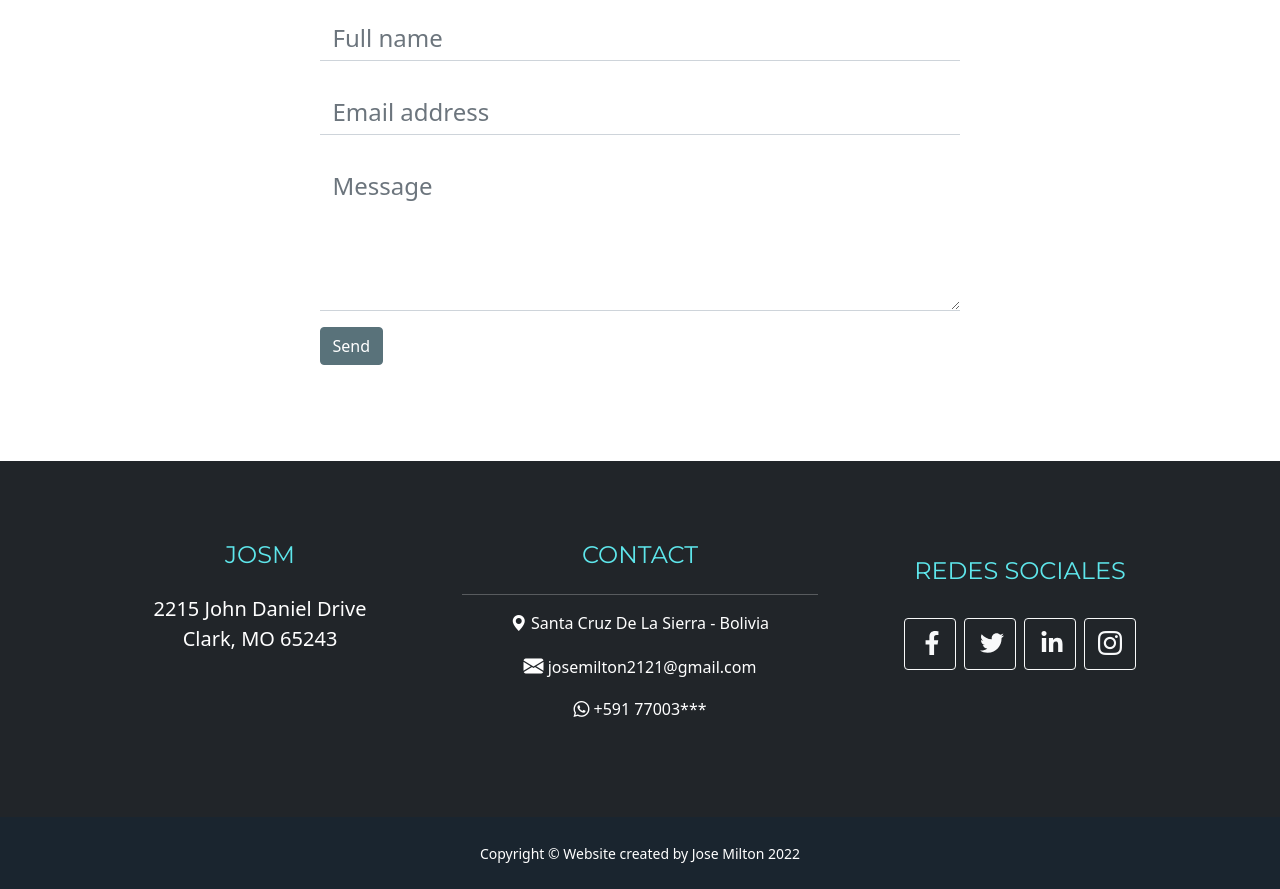
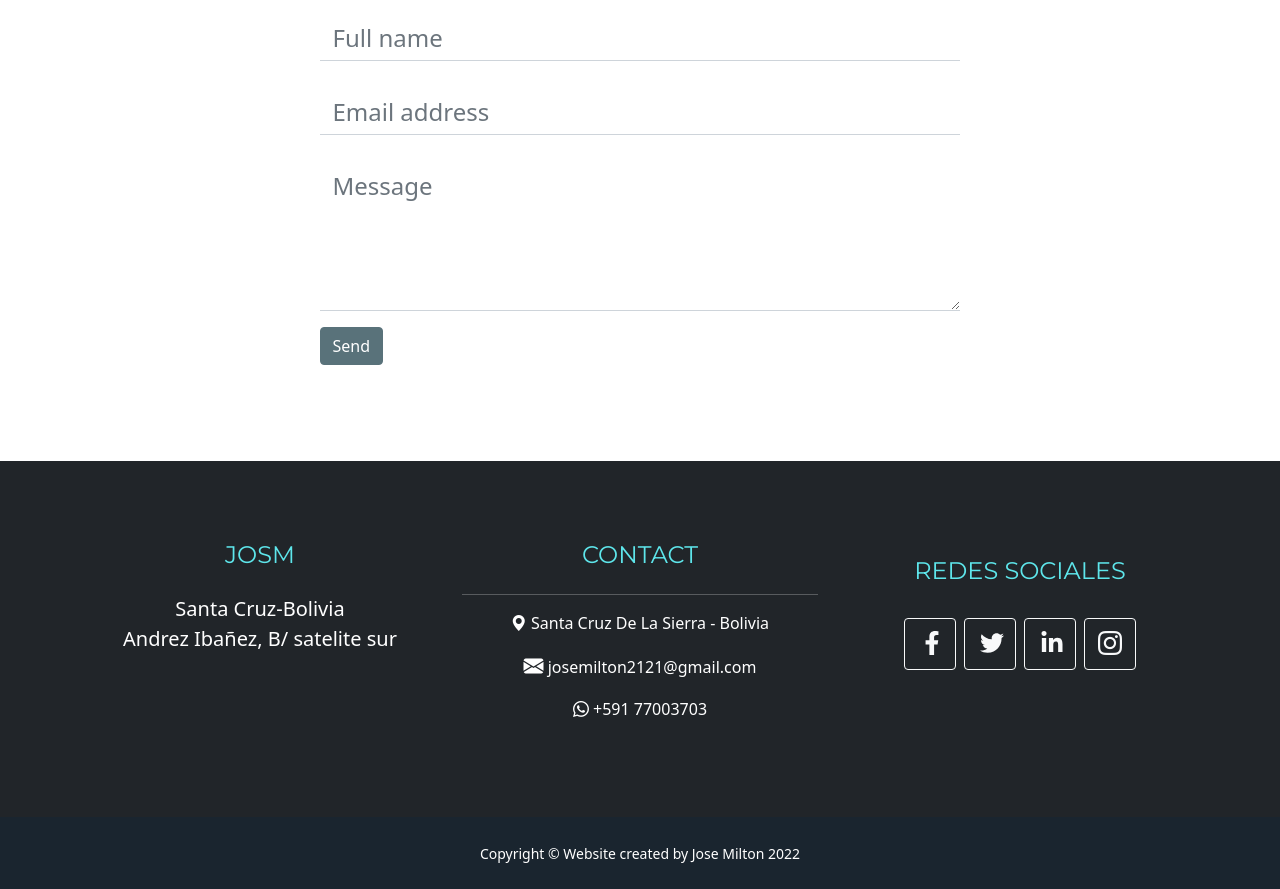
Before and after one commit to JosMGo/portfolio, a website: page index.html in a window 1280 px wide. Shown: the part 2997-3886 px from the top of the page. Drawn offline with nearby package versions, Linux system fonts and the light colour scheme.

Commit message:
tercer commit

```diff
--- a/index.html
+++ b/index.html
@@ -142,7 +142,7 @@
                             <div class="card-body">
                               <h5 class="card-title fs-2">To-Do list</h5>
                               <p class="card-text">Some quick example text to build on the card title and make up the bulk of the card's content.</p>
-                              <a href="#" class="btn btn-primary">Github Code</a>
+                              <a href="https://github.com/JosMGo/todo-list.git" class="btn btn-primary">Github Code</a>
                               <a href="https://josmgo.github.io/todo-list/" class="btn btn-primary">Go somewhere</a>
                             </div>
                         </div>
@@ -243,9 +243,9 @@
                     <div class="col-lg-4 mb-5 mb-lg-0">
                         <h4 class="text-uppercase mb-4 text-danger ">JosM</h4>
                         <p class="lead mb-0">
-                            2215 John Daniel Drive
+                            Santa Cruz-Bolivia
                             <br />
-                            Clark, MO 65243
+                            Andrez Ibañez, B/ satelite sur
                         </p>
                     </div>
 
@@ -256,7 +256,7 @@
                         <p class="text-center"><i class="bi bi-geo-alt-fill"></i> Santa Cruz De La Sierra - Bolivia</p>
                         <!-- <p>Lorem ipsum dolor sit amet consectetur adipisicing elit. Saepe, recusandae?</p> -->
                         <p class="text-center"><i class="fs-5 bi bi-envelope-fill"></i>  josemilton2121@gmail.com</p>
-                        <p class="text-center"><i class="bi bi-whatsapp"></i>  +591 77003*** </p>
+                        <p class="text-center"><i class="bi bi-whatsapp"></i>  +591 77003703 </p>
 
                         <!-- <i class="fs-1 mx-1 fa-brands fa-html5"></i> -->
                     </div>
```
